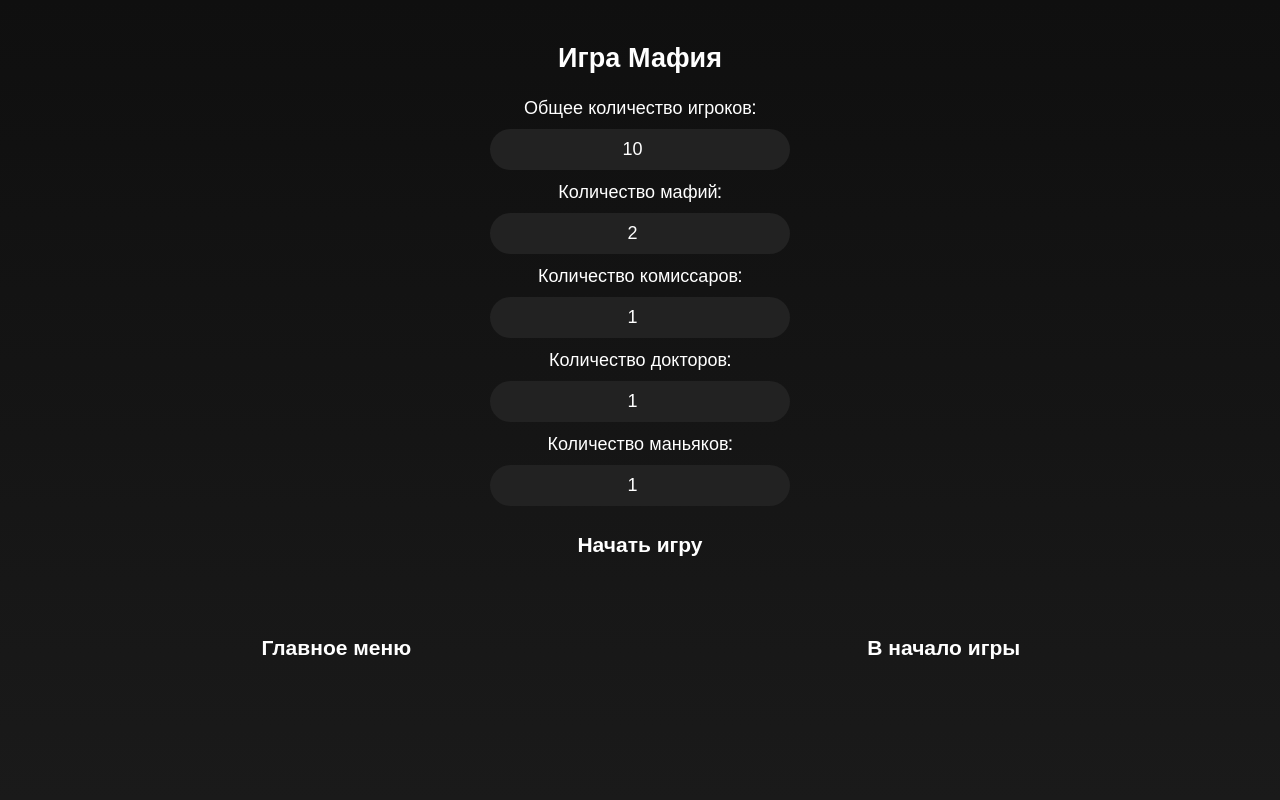
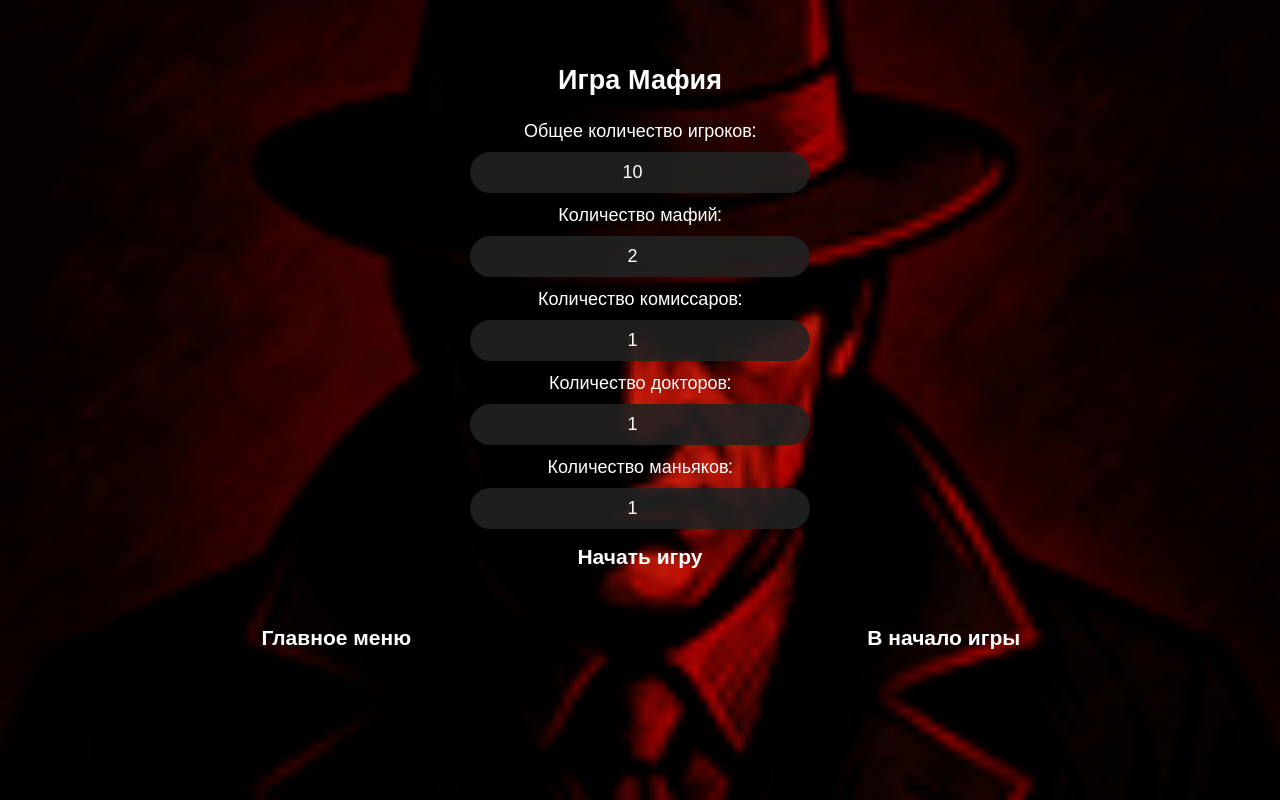
Before and after one commit to viDaLost/mafia-bunker-, a plain HTML site: page mafia.html in a window 1280 px wide. Drawn offline with Linux system fonts and the light colour scheme.

Commit message:
Update mafia.html

```diff
--- a/mafia.html
+++ b/mafia.html
@@ -1,3 +1,4 @@
+<!DOCTYPE html>
 <html lang="ru">
 <head>
   <meta charset="UTF-8" />
@@ -7,9 +8,8 @@
   <!-- Подключение шрифта Orbitron -->
   <link href="https://fonts.googleapis.com/css2?family=Orbitron:wght@500&display=swap" rel="stylesheet">
 
-  <!-- Стили -->
   <style>
-    /* ПРЕЛОАДЕР */
+    /* Прелоадер */
     #preloader {
       position: fixed;
       top: 0; left: 0; right: 0; bottom: 0;
@@ -40,7 +40,8 @@
       margin: 0;
       padding: 0;
       font-family: 'Orbitron', sans-serif;
-      background: linear-gradient(#0f0f0f, #1a1a1a);
+      background: #000 url('mafia.png') no-repeat center center fixed;
+      background-size: cover;
       color: white;
       text-align: center;
       padding: 40px;
@@ -59,7 +60,7 @@
       display: block;
       width: 80%;
       max-width: 300px;
-      background-color: #222;
+      background-color: rgba(34, 34, 34, 0.9);
       color: white;
       text-align: center;
     }
@@ -72,10 +73,9 @@
       color: white;
       font-size: 21px;
       font-weight: bold;
-      padding: 12px 24px;
       cursor: pointer;
-      border-radius: 25px;
       transition: none;
+      outline: none;
     }
 
     button:hover,
@@ -83,7 +83,6 @@
     button:focus {
       background: transparent;
       color: white;
-      outline: none;
     }
 
     .card {
@@ -122,10 +121,6 @@
       font-size: 18px;
       color: #ffffff;
       margin-top: 10px;
-    }
-
-    .mafia-bg {
-      background: linear-gradient(#0f0f0f, #1a1a1a);
     }
 
     .card-grid {
```
